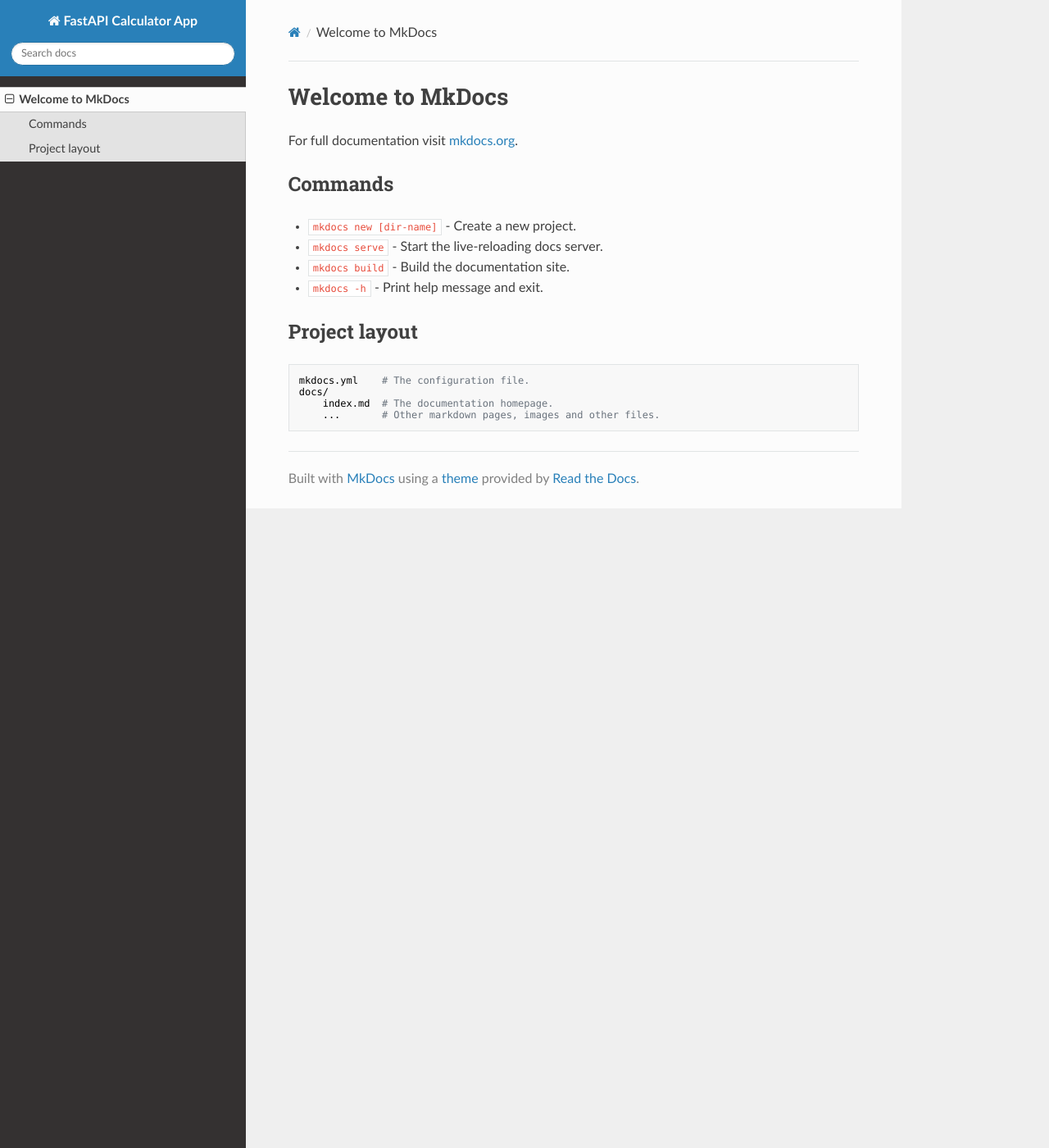
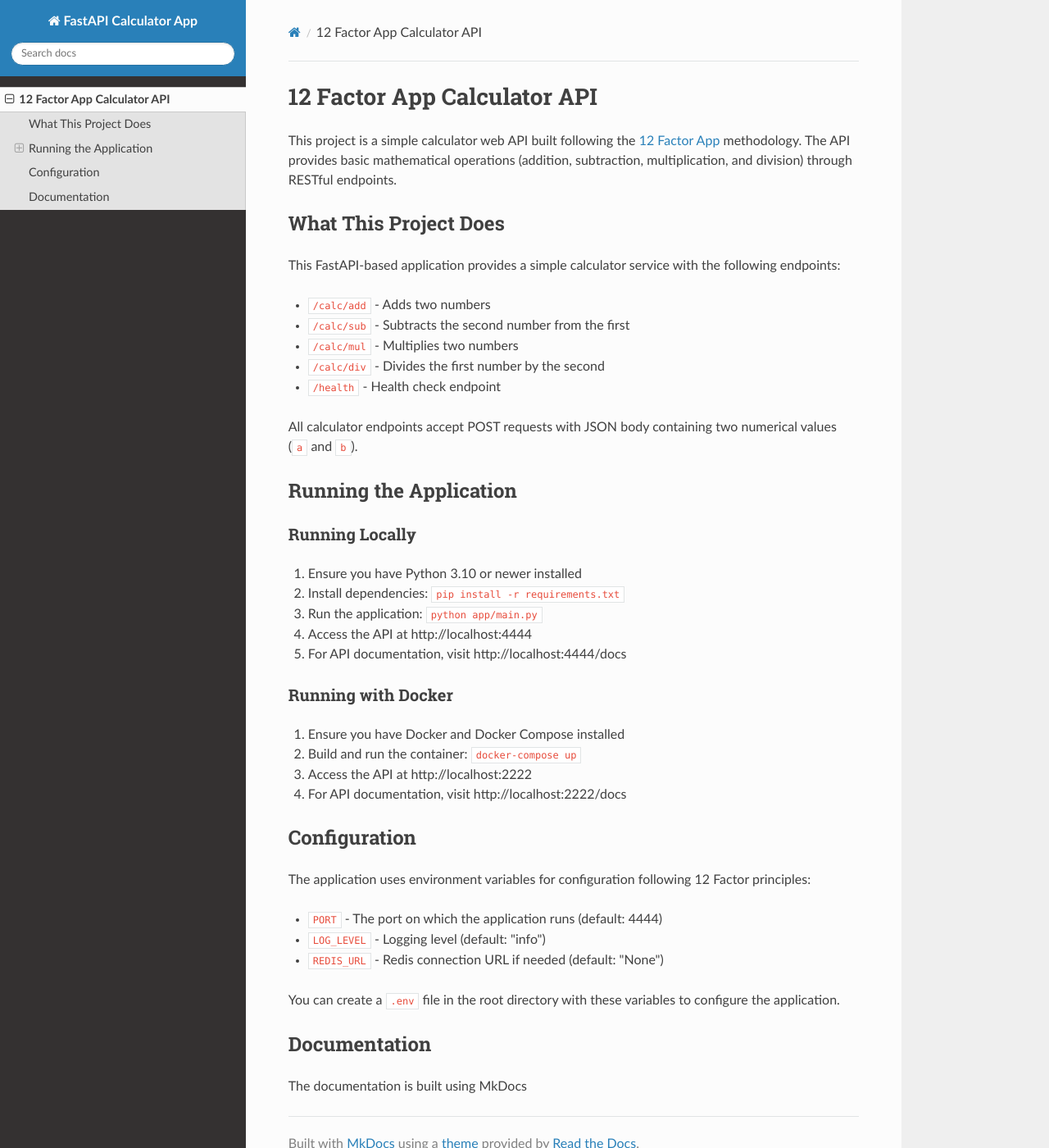
Before and after one commit to ArunShresthaa/12-Factor-App-Assignment, an MkDocs documentation site: the page built from docs/docs/index.md, in a window 1280 px wide and 1400 px high. Shown: the whole window at 82% size. Built offline with MkDocs 1.6.1, drawn with Linux system fonts in a browser that asks for light colours; nearby versions of some CDN libraries.

Commit message:
update: documentation

````diff
--- a/docs/docs/index.md
+++ b/docs/docs/index.md
@@ -1,17 +1,55 @@
-# Welcome to MkDocs
+# 12 Factor App Calculator API
 
-For full documentation visit [mkdocs.org](https://www.mkdocs.org).
+This project is a simple calculator web API built following the [12 Factor App](https://12factor.net/) methodology. The API provides basic mathematical operations (addition, subtraction, multiplication, and division) through RESTful endpoints.
 
-## Commands
+## What This Project Does
 
-* `mkdocs new [dir-name]` - Create a new project.
-* `mkdocs serve` - Start the live-reloading docs server.
-* `mkdocs build` - Build the documentation site.
-* `mkdocs -h` - Print help message and exit.
+This FastAPI-based application provides a simple calculator service with the following endpoints:
 
-## Project layout
+* `/calc/add` - Adds two numbers
+* `/calc/sub` - Subtracts the second number from the first
+* `/calc/mul` - Multiplies two numbers
+* `/calc/div` - Divides the first number by the second
+* `/health` - Health check endpoint
 
-    mkdocs.yml    # The configuration file.
-    docs/
-        index.md  # The documentation homepage.
-        ...       # Other markdown pages, images and other files.
+All calculator endpoints accept POST requests with JSON body containing two numerical values (`a` and `b`).
+
+## Running the Application
+
+### Running Locally
+
+1. Ensure you have Python 3.10 or newer installed
+2. Install dependencies:
+   ```
+   pip install -r requirements.txt
+   ```
+3. Run the application:
+   ```
+   python app/main.py
+   ```
+4. Access the API at http://localhost:4444
+5. For API documentation, visit http://localhost:4444/docs
+
+### Running with Docker
+
+1. Ensure you have Docker and Docker Compose installed
+2. Build and run the container:
+   ```
+   docker-compose up
+   ```
+3. Access the API at http://localhost:2222
+4. For API documentation, visit http://localhost:2222/docs
+
+## Configuration
+
+The application uses environment variables for configuration following 12 Factor principles:
+
+* `PORT` - The port on which the application runs (default: 4444)
+* `LOG_LEVEL` - Logging level (default: "info")
+* `REDIS_URL` - Redis connection URL if needed (default: "None")
+
+You can create a `.env` file in the root directory with these variables to configure the application.
+
+## Documentation
+
+The documentation is built using MkDocs
````
Also changed, not shown: README.md.
